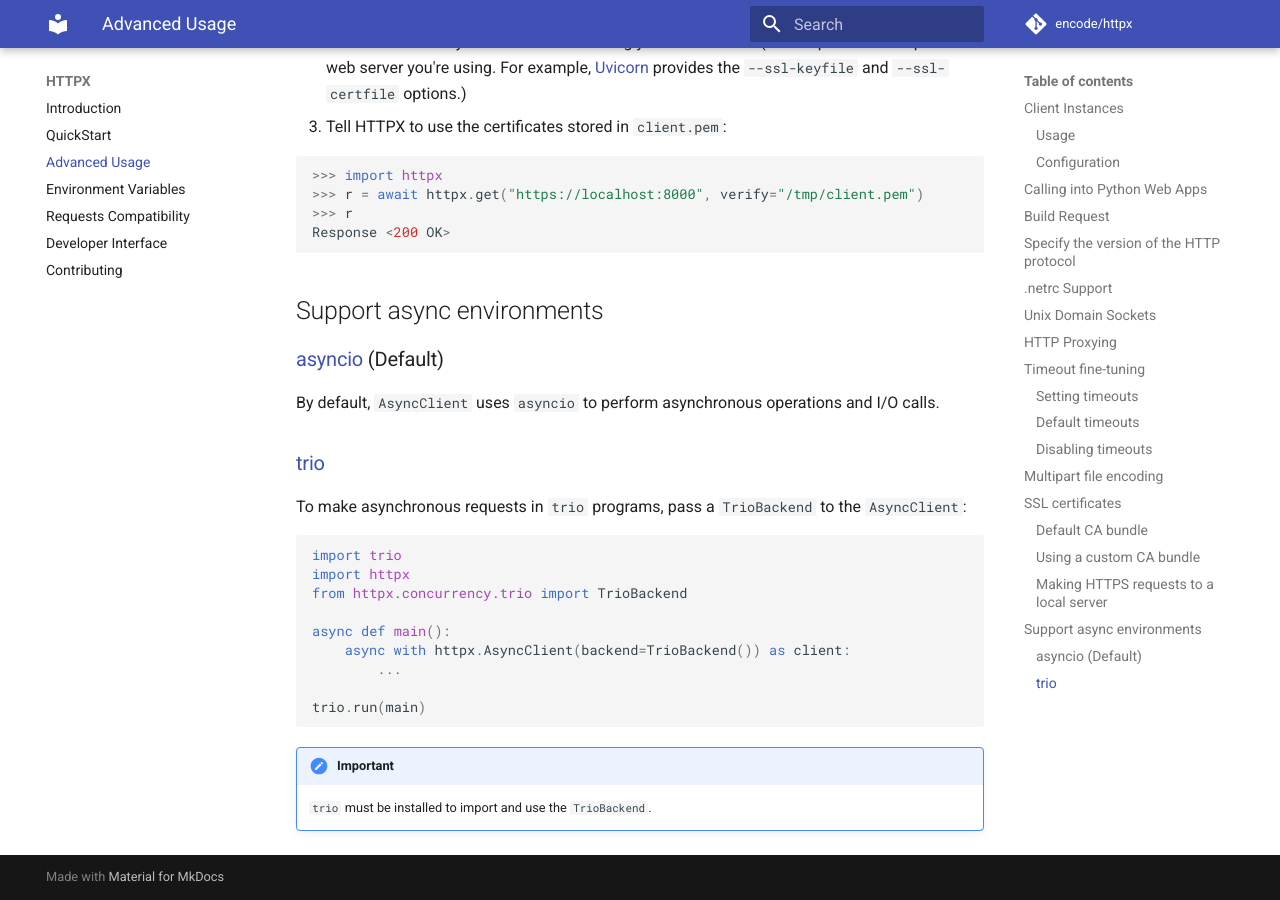
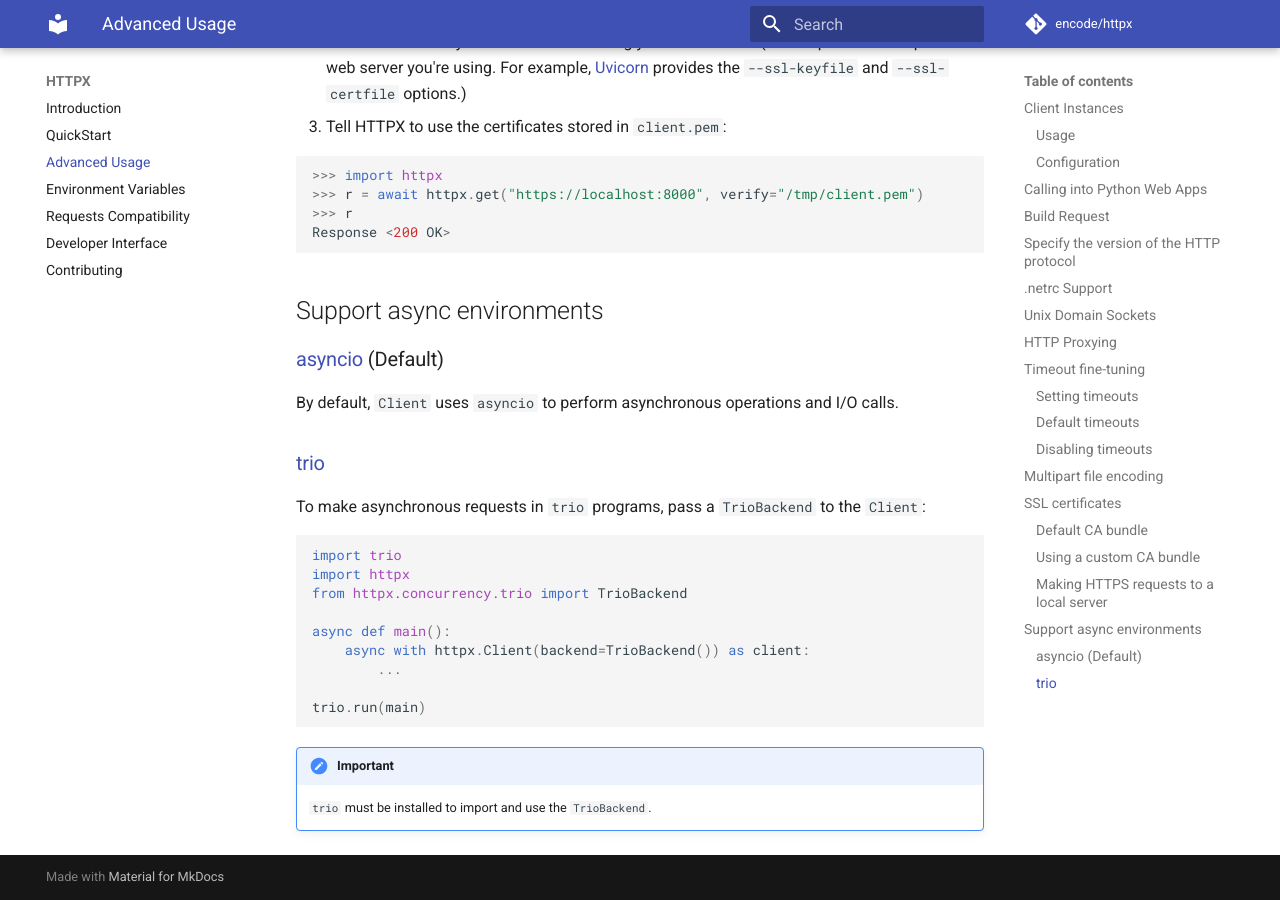
Before and after one commit to WorldStar0126/httpx, an MkDocs documentation site: the page built from docs/advanced.md, in a window 1280 px wide and 900 px high, scrolled down 8976 px. Built offline with MkDocs 1.6.1 and Material for MkDocs 9.7.7, drawn with Linux system fonts in a browser that asks for light colours; comment, search, counter and statistics services are not loaded.

Commit message:
Drop erronous references to AsyncClient (#559)

````diff
--- a/docs/advanced.md
+++ b/docs/advanced.md
@@ -423,11 +423,11 @@ Response <200 OK>
 
 ### [asyncio](https://docs.python.org/3/library/asyncio.html) (Default)
 
-By default, `AsyncClient` uses `asyncio` to perform asynchronous operations and I/O calls.
+By default, `Client` uses `asyncio` to perform asynchronous operations and I/O calls.
 
 ### [trio](https://github.com/python-trio/trio)
 
-To make asynchronous requests in `trio` programs, pass a `TrioBackend` to the `AsyncClient`:
+To make asynchronous requests in `trio` programs, pass a `TrioBackend` to the `Client`:
 
 ```python
 import trio
@@ -435,7 +435,7 @@ import httpx
 from httpx.concurrency.trio import TrioBackend
 
 async def main():
-    async with httpx.AsyncClient(backend=TrioBackend()) as client:
+    async with httpx.Client(backend=TrioBackend()) as client:
         ...
 
 trio.run(main)
````
